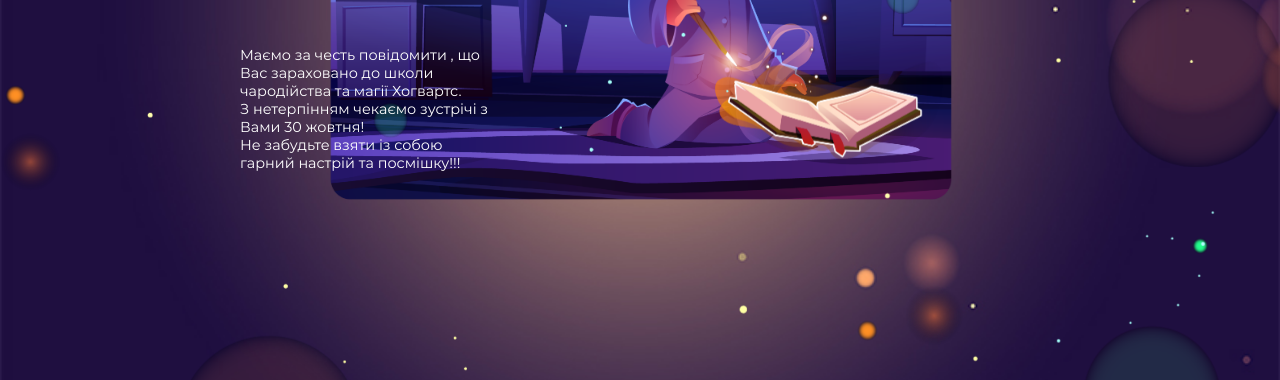
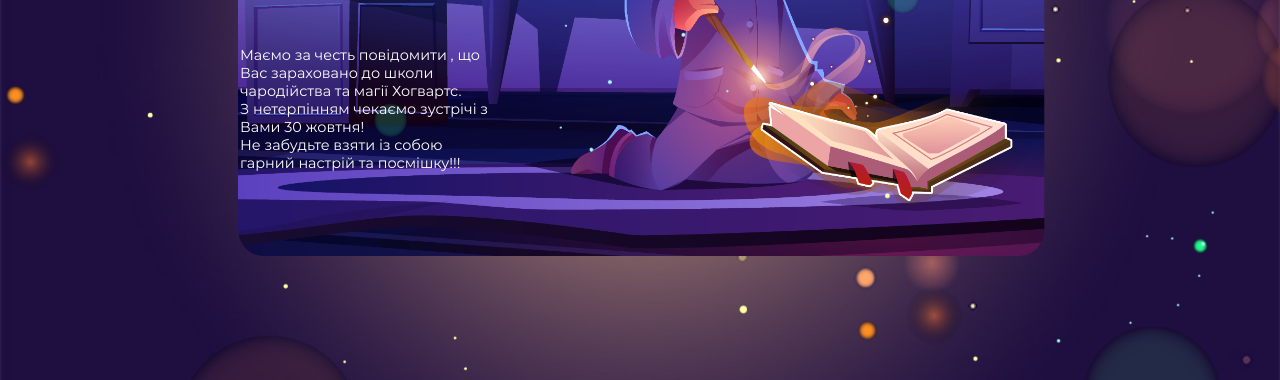
Before and after one commit to dragan-margarita/helloween, a plain HTML site: page index.html in a window 1280 px wide. Shown: the part 390-770 px from the top of the page. Drawn offline with Linux system fonts and the light colour scheme.

Commit message:
Update style.css

```diff
--- a/css/style.css
+++ b/css/style.css
@@ -35,7 +35,7 @@
 }
 .bg img{
 	max-width: 1200px;
-	max-height:500px;
+	max-height:650px;
 }
 
 
@@ -67,7 +67,7 @@
 }
 .book img{
 	max-width: 1200px;
-	max-height: 500px;
+	max-height: 650px;
 }
 
 
```
